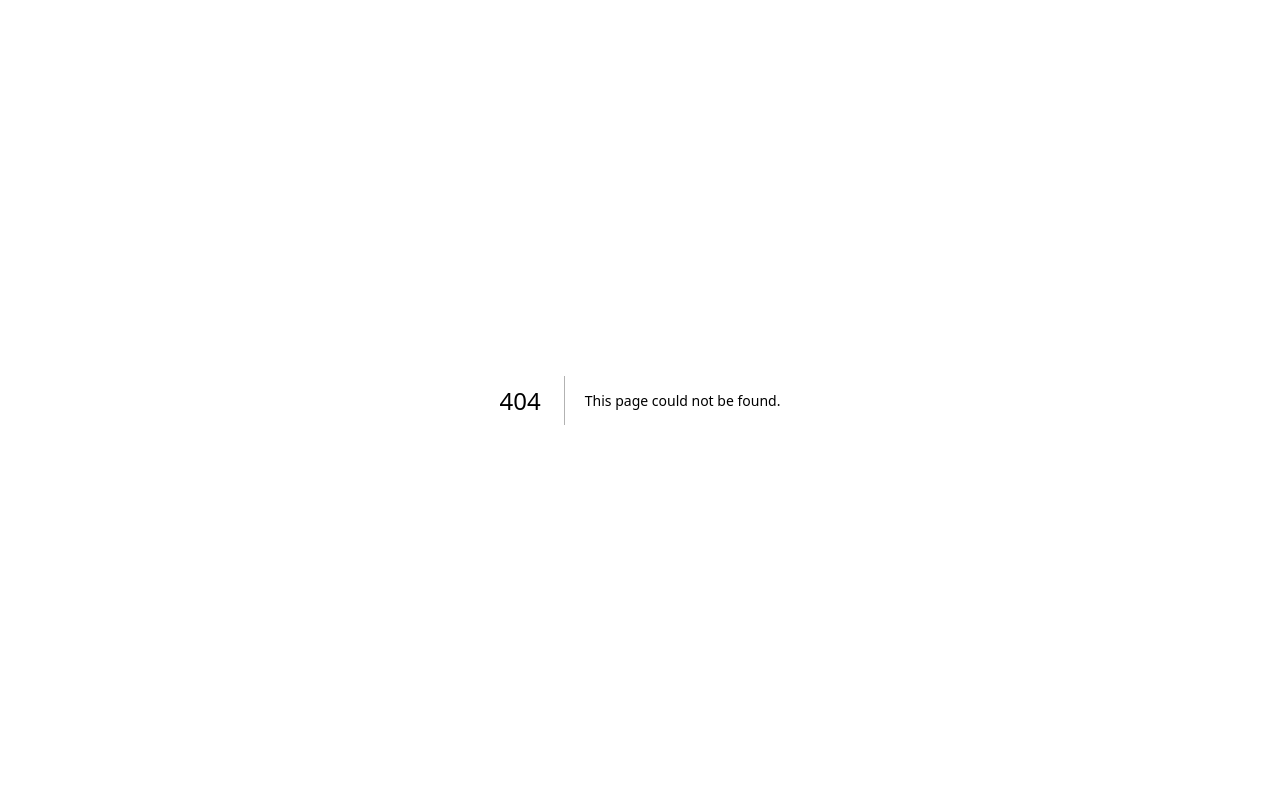
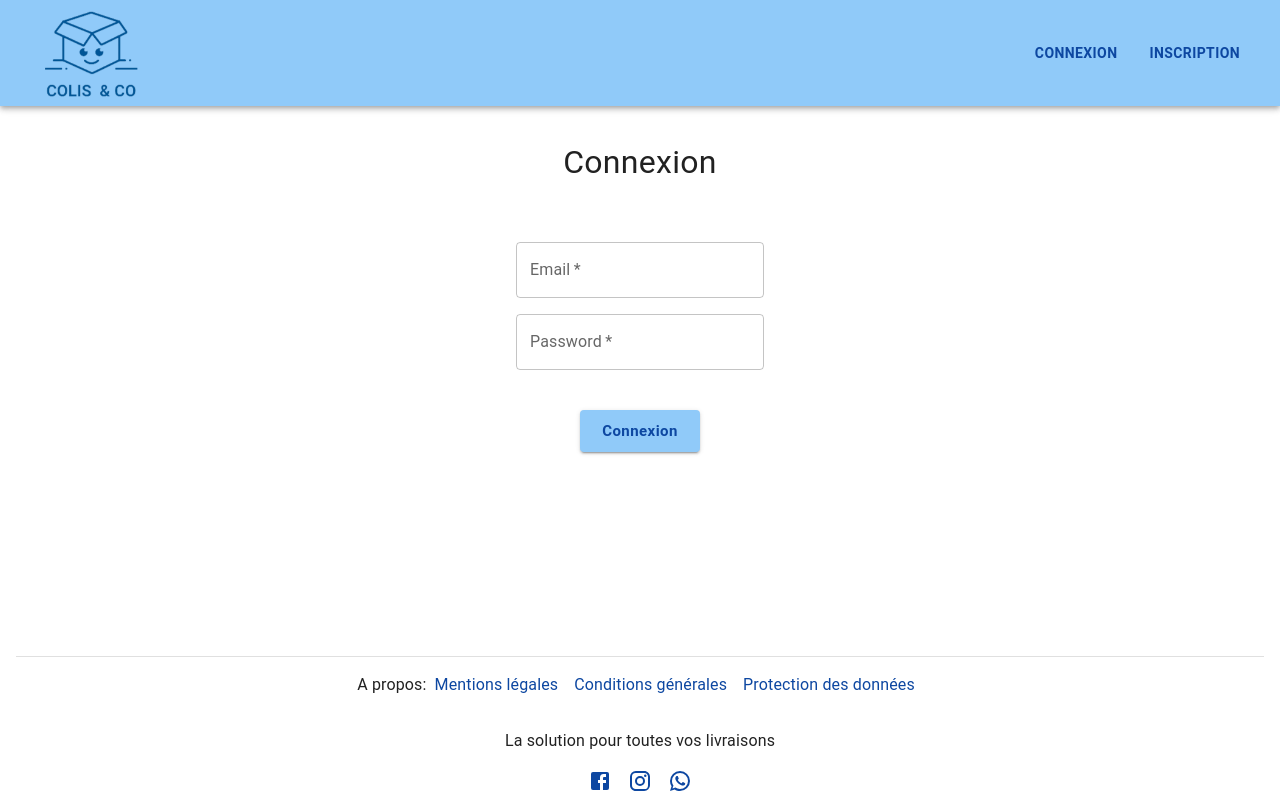
Before and after one commit to Joseph-Pittera/colis-and-co, a Next.js app in the folder front/: page /connexion/login in a window 1280 px wide. Before the commit this address had no page. Built offline with nearby package versions, Linux system fonts and the light colour scheme.

Commit message:
connexion page finished without link

```diff
--- /dev/null
+++ b/front/components/Connexion/ConnexionBox.jsx
@@ -0,0 +1,22 @@
+import Box from "@mui/material/Box";
+
+export const ConnexionBox = ({ children }) => {
+  return (
+    <Box
+      component="form"
+      sx={{
+        display: "flex",
+        justifyContent: "center",
+        flexDirection: "column",
+        flexWrap: "wrap",
+        pt: 2,
+        mb: 4,
+        "& .MuiTextField-root": { m: 1 },
+      }}
+      noValidate
+      autoComplete="off"
+    >
+      {children}
+    </Box>
+  );
+};
--- /dev/null
+++ b/front/components/Connexion/PasswordInput.jsx
@@ -0,0 +1,13 @@
+import { TextField } from "@mui/material";
+
+export const PasswordInput = () => {
+  return (
+    <TextField
+      required
+      id="password"
+      label="Password"
+      type="password"
+      autoComplete="current-password"
+    />
+  );
+};
--- a/front/components/Layout/index.jsx
+++ b/front/components/Layout/index.jsx
@@ -15,7 +15,6 @@ export const Layout = ({ children }) => {
         <meta name="viewport" content="width=device-width, initial-scale=1" />
         <link rel="icon" href="/icon_colis&co_light.png" />
       </Head>
-      <body>
       <ThemeProvider theme={theme}>
         <CssBaseline />
         <Container
@@ -42,7 +41,6 @@ export const Layout = ({ children }) => {
           <Footer />
         </Container>
       </ThemeProvider>
-      </body>
     </>
   );
 };
--- /dev/null
+++ b/front/components/Navbar/BurgerMenu/BurgerMenuList.jsx
@@ -0,0 +1,48 @@
+import { Menu, MenuItem, Typography } from "@mui/material";
+import { BlueLink } from "../../CustomsMuiComp";
+
+export const BurgerMenuList = ({ pages, anchorElNav, setAnchorElNav }) => {
+  const handleCloseNavMenu = () => {
+    setAnchorElNav(null);
+  };
+
+  return (
+    <Menu
+      id="menu-appbar"
+      anchorEl={anchorElNav}
+      anchorOrigin={{
+        vertical: "bottom",
+        horizontal: "left",
+      }}
+      keepMounted
+      transformOrigin={{
+        vertical: "top",
+        horizontal: "left",
+      }}
+      open={Boolean(anchorElNav)}
+      onClose={handleCloseNavMenu}
+      sx={{
+        display: { xs: "block", md: "none" },
+      }}
+    >
+      {pages.map((page, i) => (
+        <MenuItem key={page} onClick={handleCloseNavMenu}>
+          <BlueLink href={`/connexion/${i === 0 ? "login" : "register"}`}>
+            <Typography
+              textAlign="center"
+              sx={{
+                my: 2,
+                color: "customBlue.dark",
+                display: "block",
+                fontWeight: "bold",
+                fontSize: 14,
+              }}
+            >
+              {page}
+            </Typography>
+          </BlueLink>
+        </MenuItem>
+      ))}
+    </Menu>
+  );
+};
--- a/front/components/Navbar/BurgerMenu/index.jsx
+++ b/front/components/Navbar/BurgerMenu/index.jsx
@@ -1,13 +1,8 @@
 import { Box } from "@mui/material";
-import { Menu, MenuItem, Typography } from "@mui/material";
 import { BurgerMenuIcon } from "./BurgerMenuIcon";
-import { BlueLink } from "../../CustomsMuiComp";
+import { BurgerMenuList } from "./BurgerMenuList";
 
 export const BurgerMenu = ({ pages, anchorElNav, setAnchorElNav }) => {
-  const handleCloseNavMenu = () => {
-    setAnchorElNav(null);
-  };
-
   return (
     <Box
       sx={{
@@ -17,43 +12,11 @@ export const BurgerMenu = ({ pages, anchorElNav, setAnchorElNav }) => {
       }}
     >
       <BurgerMenuIcon setAnchorElNav={setAnchorElNav} />
-      <Menu
-        id="menu-appbar"
-        anchorEl={anchorElNav}
-        anchorOrigin={{
-          vertical: "bottom",
-          horizontal: "left",
-        }}
-        keepMounted
-        transformOrigin={{
-          vertical: "top",
-          horizontal: "left",
-        }}
-        open={Boolean(anchorElNav)}
-        onClose={handleCloseNavMenu}
-        sx={{
-          display: { xs: "block", md: "none" },
-        }}
-      >
-        {pages.map((page) => (
-          <MenuItem key={page} onClick={handleCloseNavMenu}>
-            <BlueLink href="/connexion">
-              <Typography
-                textAlign="center"
-                sx={{
-                  my: 2,
-                  color: "customBlue.dark",
-                  display: "block",
-                  fontWeight: "bold",
-                  fontSize: 14,
-                }}
-              >
-                {page}
-              </Typography>
-            </BlueLink>
-          </MenuItem>
-        ))}
-      </Menu>
+      <BurgerMenuList
+        pages={pages}
+        anchorElNav={anchorElNav}
+        setAnchorElNav={setAnchorElNav}
+      />
     </Box>
   );
 };
--- /dev/null
+++ b/front/pages/connexion/[page].jsx
@@ -0,0 +1,55 @@
+import { Layout } from "@/components/Layout";
+import { useCallback, useState } from "react";
+import { TextField, Typography } from "@mui/material";
+import { ConnexionBox } from "@/components/Connexion/ConnexionBox";
+import { PasswordInput } from "@/components/Connexion/PasswordInput";
+import { MainButton } from "@/components/Home/HeadCard/MainButton";
+
+export default function Connexion({ params }) {
+  const [variant, setVariant] = useState("login");
+  const toggleVariant = useCallback(() => {
+    setVariant((c) => (c === "login" ? "register" : "login"));
+  }, []);
+
+  if (params !== variant) {
+    toggleVariant();
+  }
+
+  let connexionTxt = variant === "login" ? "Connexion" : "Inscription";
+
+  return (
+    <Layout>
+      <Typography component="h1" m={4} fontSize={32}>
+        {connexionTxt}
+      </Typography>
+      <ConnexionBox>
+        <TextField required id="login" label="Email" />
+        <PasswordInput />
+        {variant === "register" && <PasswordInput />}
+      </ConnexionBox>
+      <MainButton>{connexionTxt}</MainButton>
+    </Layout>
+  );
+}
+
+export function getStaticPaths() {
+  const paths = [
+    { params: { page: "login" } },
+    { params: { page: "register" } },
+  ];
+
+  return {
+    paths,
+    fallback: false,
+  };
+}
+
+export function getStaticProps(context) {
+  const { params } = context;
+
+  return {
+    props: {
+      params: params.page,
+    },
+  };
+}
```
Also changed, not shown: front/components/Connexion/LogIn/index.jsx (deleted, +0 -35 lines), front/pages/connexion.jsx (deleted, +0 -12 lines). Lines whose indentation alone changed are shown as unchanged.
